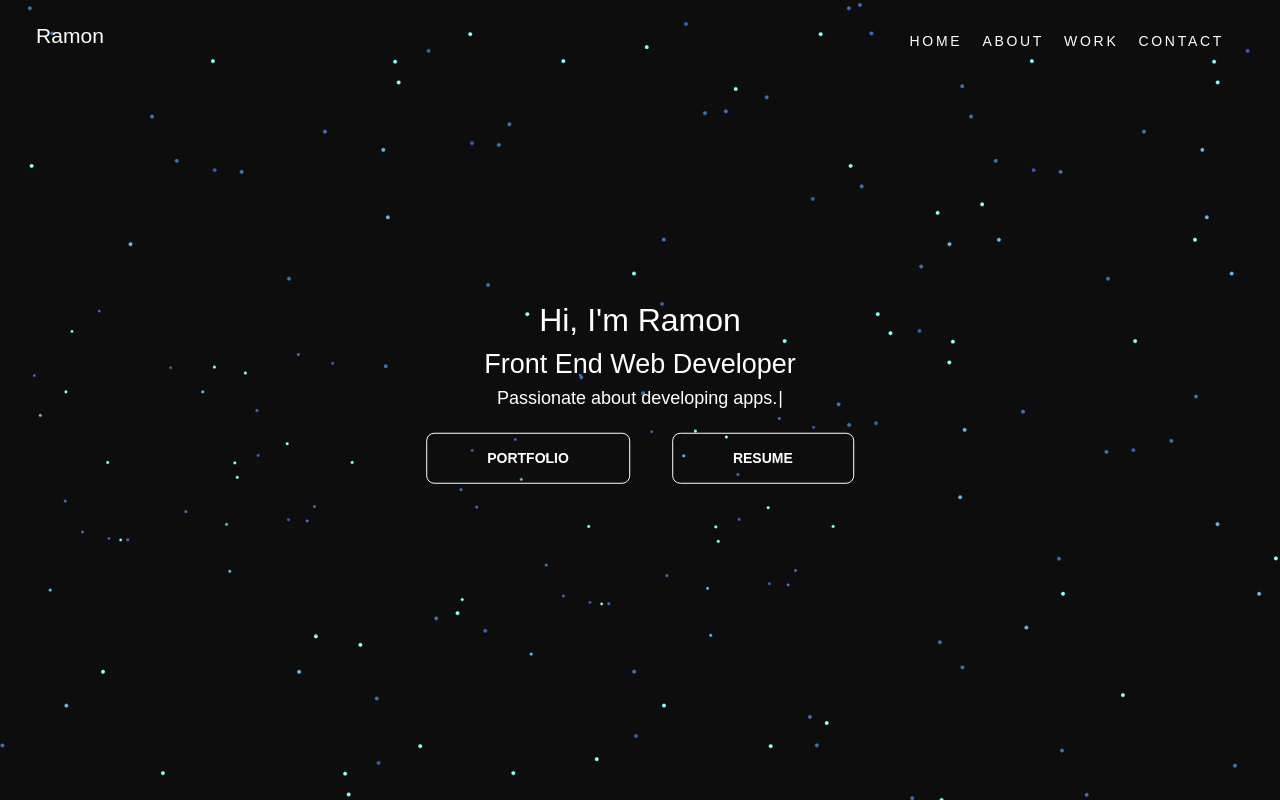
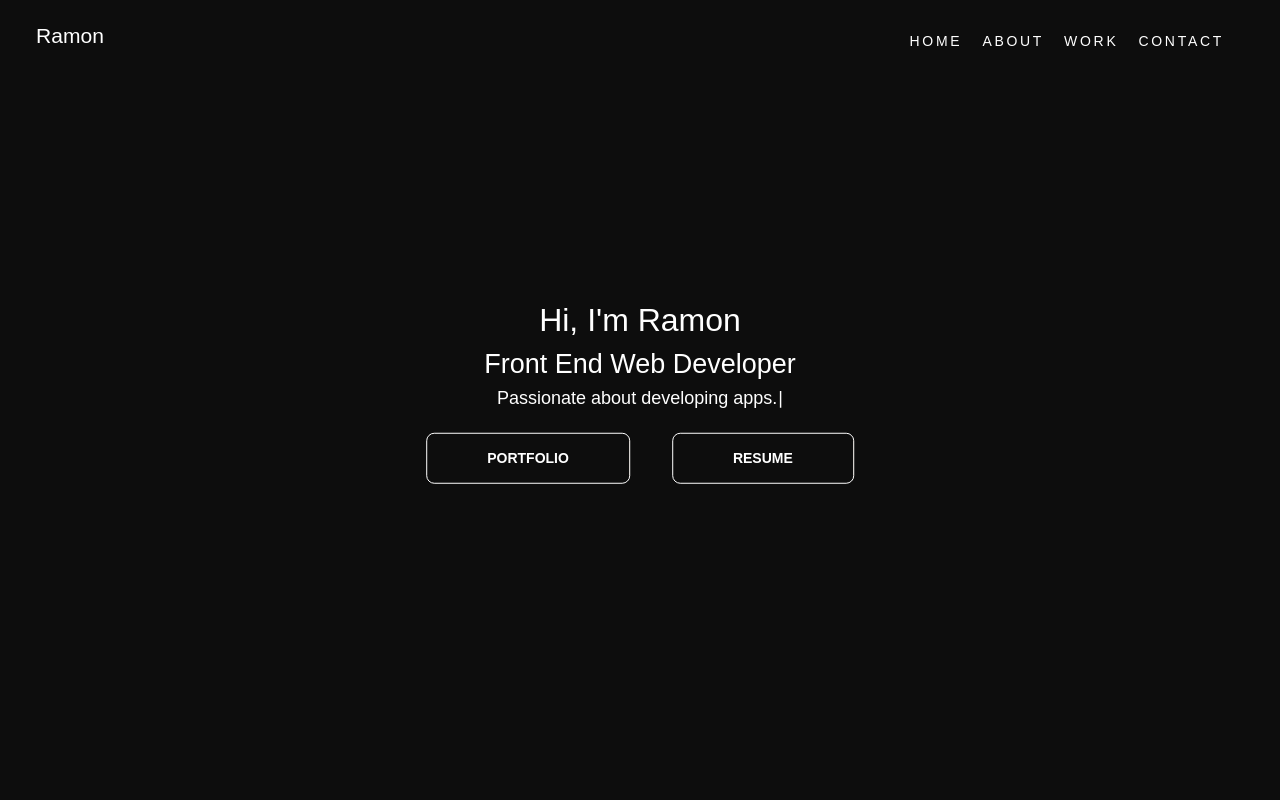
Before and after one commit to ramonpbarros/nextjs-portfolio, a Next.js app: page / in a window 1280 px wide. Built offline with nearby package versions, Linux system fonts and the light colour scheme.

Commit message:
bgimg removed

```diff
--- a/styles/reset.css
+++ b/styles/reset.css
@@ -48,7 +48,7 @@ body {
   background-color: hsl(var(--clr-dark));
   line-height: 1.5;
   min-height: 100vh;
-  background-image: url('/images/stars.png');
+  /* background-image: url('/images/stars.png'); */
 }
 
 /* Image reset styling */
```
